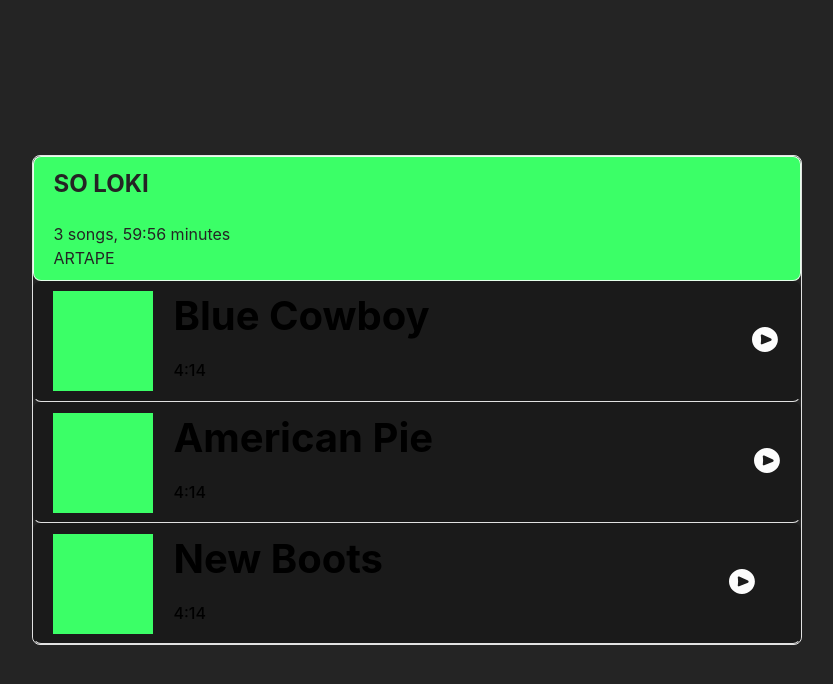
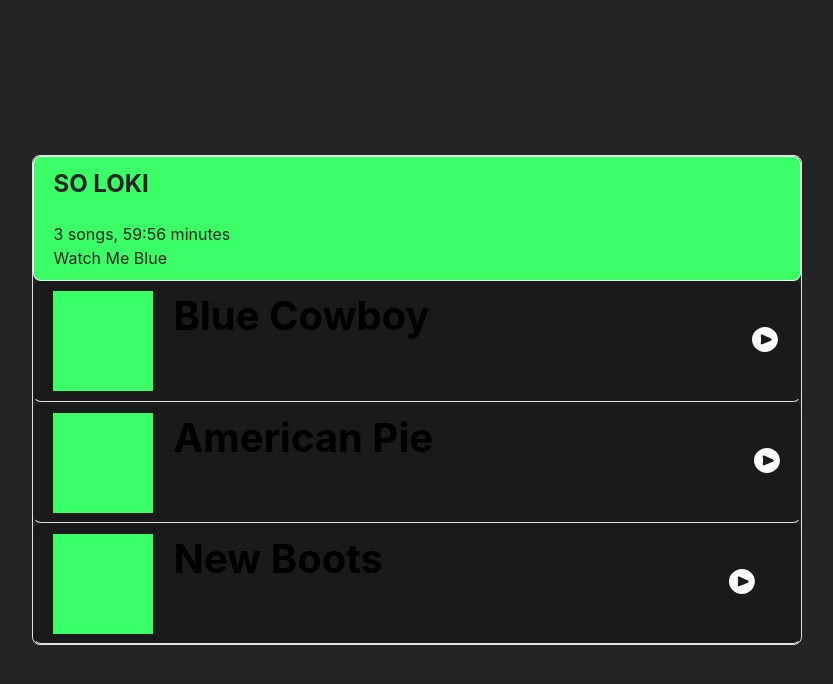
Before and after one commit to jajablinky/ArTape-2.0, a Next.js app: page / in a window 1280 px wide. Shown: the top 684 px of the page, without its empty margins (224-1057 px from the left). Built offline with nearby package versions, Linux system fonts and the light colour scheme.

Commit message:
added duration accessed by audio data

```diff
--- a/src/components/AudioPlayer.tsx
+++ b/src/components/AudioPlayer.tsx
@@ -17,11 +17,11 @@ const AudioPlayer = ({
   audioLink: string;
   songMetaData: string;
 }) => {
+  const audio = document.getElementById(songMetaData) as
+    | HTMLAudioElement
+    | null
+    | undefined;
   const handlePlay = () => {
-    const audio = document.getElementById(songMetaData) as
-      | HTMLAudioElement
-      | null
-      | undefined;
     if (isPlaying === index) {
       if (audio) {
         setisPlaying(0);
@@ -31,6 +31,17 @@ const AudioPlayer = ({
     } else {
       setisPlaying(index);
       audio?.play();
+    }
+  };
+
+  const handleDuration = () => {
+    if (audio) {
+      const seconds = audio?.duration;
+      let minutes = Math.floor(seconds / 60);
+      minutes = minutes < 10 ? 0 + minutes : minutes;
+      let extraSeconds = Math.floor(seconds % 60);
+      extraSeconds = extraSeconds < 10 ? 0 + extraSeconds : extraSeconds;
+      return `${minutes}:${extraSeconds}`;
     }
   };
 
@@ -46,7 +57,7 @@ const AudioPlayer = ({
             </div>
             <div className={styles.durationBuyMp3}>
               <p>
-                <span className={styles.duration}>4:14</span>
+                <span className={styles.duration}>{handleDuration()}</span>
               </p>
             </div>
           </div>
--- a/src/pages/index.tsx
+++ b/src/pages/index.tsx
@@ -25,7 +25,7 @@ export default function Home() {
             <p className={styles.amountSongTotalDuration}>
               3 songs, 59:56 minutes
             </p>
-            <p className={styles.artapeLink}>ARTAPE</p>
+            <p className={styles.artapeLink}>Watch Me Blue</p>
           </div>
           <AudioPlayer
             index={1}
```
